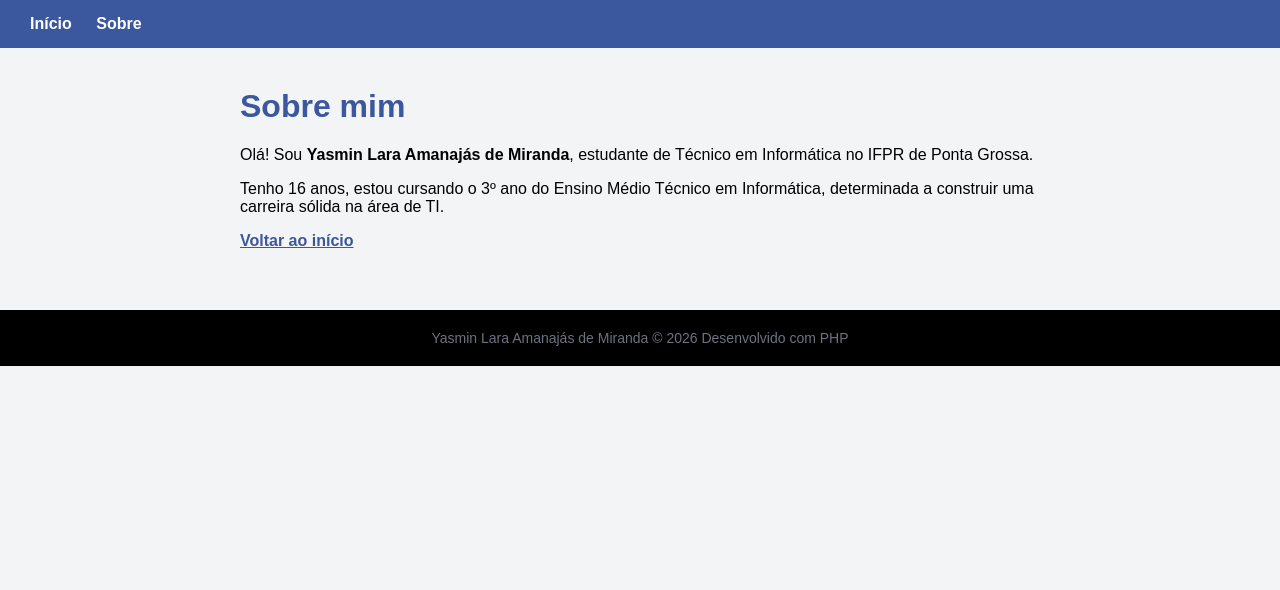
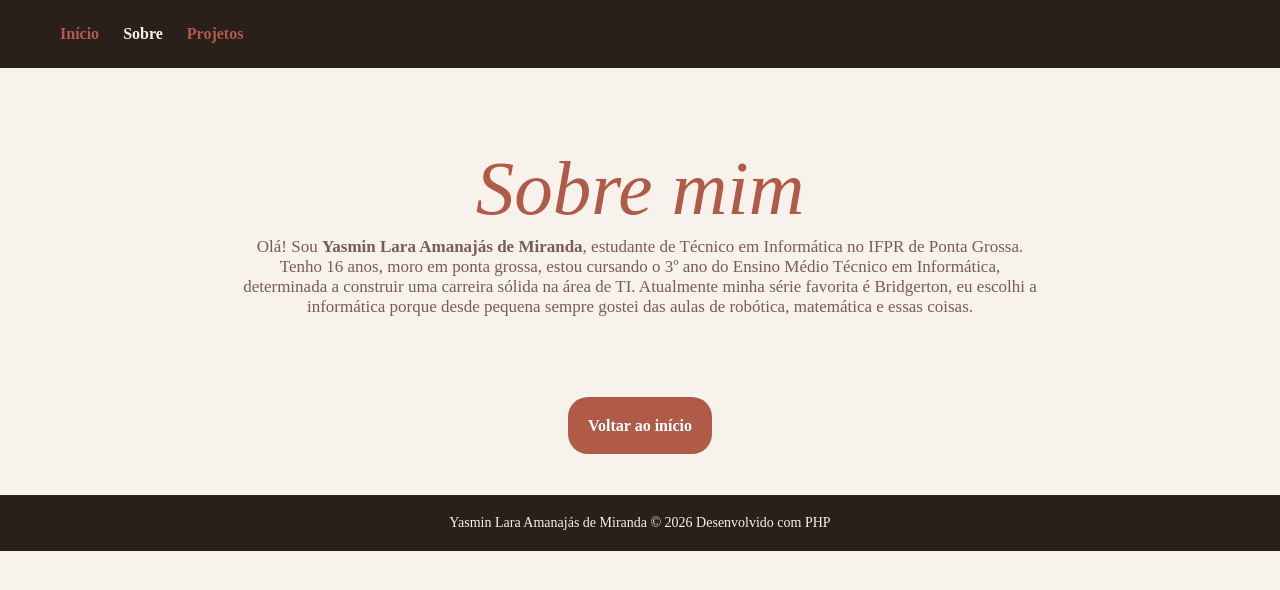
Before and after one commit to yasmirandaa/2026-DWII, a PHP site: page /sobre.php in a window 1280 px wide. Shown: the top 590 px of the page. Run offline with PHP 8.4, Linux system fonts and the light colour scheme.

Commit message:
feat: desafio aula03 - portfolio dinamico com PHP

```diff
--- a/01_php-intro/estilo.css
+++ b/01_php-intro/estilo.css
@@ -1,27 +1,95 @@
+:root {
+    --white: #ffffff;
+    --cream: #f7f2ec;
+    --blush: #e8c9bf;
+    --rose: #c47a6a;
+    --deep: #2b1f1a;
+    --mid: #7a5c52;
+    --accent: #b05a48;
+    --light-mid: #d4a898;
+}
+* {
+        margin: 0;
+}
 body {
-        font-family: Arial, sans-serif;
-        margin: 0;
-        background: #f3f4f6;
+        background-color: var(--cream);
+        font-family: 'Cormorant Garamond', serif;
 }
-div{
+.inicio {
+        text-align: center;
+        padding: 40px 20px;
         max-width: 800px;
         margin: 40px auto;
-        padding: 0 20px;
+}
+.nav {
+        background: var(--deep);
+        padding: 25px 60px;
+        font-family: 'Cormorant Garamond', serif;
+}
+.container {
+        font-family: 'Cormorant Garamond', serif;
+        background-color: var(--white);
+        border-radius: 20px;
+        color: var(--mid);
+        text-align: center;
+        max-width: 800px;
+        margin: 40px auto;
+        padding: 50px 20px;
+}
+.sobre {
+        max-width: 800px;
+        margin: 40px auto;
+        padding: 40px 20px;
+        padding-bottom: 60px;
+
+}
+.voltar {
+        text-align: center;
+}
+.voltar a {
+        text-decoration: none;
+        font-weight: bold;
+        background-color:var(--accent);
+        padding: 20px;
+        border-radius: 20px;
+        color: var(--white);
+}
+.projetos {
+        max-width: 800px;
+        margin: 40px auto;
+        padding: 70px 20px;
+}
+.inicio p {
+        text-align: center;
+        font-size: 15px;
+        color: var(--mid);
+}
+.sobre p {
+        text-align: center;
+        font-size: 17px;
+        color: var(--mid);
+}
+.projetos p {
+        color: var(--mid);
+}
+h2{
+        font-family: 'Cormorant Garamond', serif;
+        font-size: 30px;
+        margin-bottom: 10px;
+        font-style: italic;
+        color: var(--accent);
 }
 h1{
-        color: #3b579d;
-}
-a{
-        color: #3b579d;
-        font-weight: bold;
-}
-nav {
-        background: #3b579d;
-        padding: 15px 30px;
-        font-family: Arial, sans-serif;
+        text-align: center;
+        font-family: 'Cormorant Garamond', serif;
+        font-size: 77px;
+        font-weight: 300;
+        line-height: 1.05;
+        margin-bottom: 8px;
+        font-style: italic;
+        color: var(--accent);
 }
 nav a {
-        color: white;
         text-decoration: none;
         margin-right: 20px;
         font-weight: bold;
@@ -29,31 +97,15 @@ nav a {
 nav a:hover {
         text-decoration: underline;
 }
-.hero {
-        background: linear-gradient (135deg, #36579d, #2a4080);
-        color: white;
+footer {
+        bottom: 0;
+        background: var(--deep);
+        padding: 20px 80px;
+        align-items: center;
+        justify-content: space-between;
+        font-family: 'Cormorant Garamond', serif;
+        color: var(--cream);
         text-align: center;
-        padding: 60px 20px;
-}
-.hero h1 {
-        font-size: 2.5em;
-        margin-bottom: 10px;
-}
-.hero p {
-        font-size: 1.2em;
-        opacity: 0.9;
-}
-.container {
-        max-width: 800px;
-        margin: 40px auto;
-        padding: 0 20px;
-}
-footer {
-        background: #010000;
-        color: #6b7280;
-        text-align: center;
-        padding: 20px;
         margin-top: 60px;
-        font-family: Arial, sans-serif;
         font-size: 14px;
 }
--- a/01_php-intro/includes/cabecalho.php
+++ b/01_php-intro/includes/cabecalho.php
@@ -3,13 +3,11 @@
 <html lang="pt-br">
 <head>
     <meta charset="UTF-8">
-    <meta name="viewport" content="width=device-width, initial-scale=1.0">
+    <meta name="viewporzt" content="width=device-width, initial-scale=1.0">
+    <link rel="stylesheet" href="estilo.css">
     <title>Cabeçalho</title>
 </head>
 <body>
-    <nav>
-        <a href="index.php"> Início </a>
-        <a href="sobre.php"> Sobre </a>
-    </nav>
+    <?php include 'includes/nav.php'; ?>
 </body>
 </html>
--- /dev/null
+++ b/01_php-intro/includes/nav.php
@@ -0,0 +1,20 @@
+<?php
+  $cor_inicio   = ($pagina_atual === "inicio")   ? "color: #f7f2ec; font-weight: bold;" : "color: #b05a48;;";
+  $cor_sobre    = ($pagina_atual === "sobre")    ? "color: #f7f2ec; font-weight: bold;" : "color: #b05a48;;";
+  $cor_projetos = ($pagina_atual === "projetos") ? "color: #f7f2ec; font-weight: bold;" : "color: #b05a48;;";
+?>
+<!DOCTYPE html>
+<html lang="PT-BR ">
+<head>
+  <meta charset="UTF-8">
+  <meta name="viewport" content="width=device-width, initial-scale=1.0">
+  <title>nav</title>
+</head>
+<body>
+    <nav class="nav">
+      <a href="index.php"    style="<?php echo $cor_inicio; ?>">Início</a>
+      <a href="sobre.php"    style="<?php echo $cor_sobre; ?>">Sobre</a>
+      <a href="projetos.php" style="<?php echo $cor_projetos; ?>">Projetos</a>
+    </nav>
+</body>
+</html>
--- a/01_php-intro/sobre.php
+++ b/01_php-intro/sobre.php
@@ -1,7 +1,7 @@
 <?php
     $nome = "Yasmin Lara Amanajás de Miranda";
-    $pagina_atual = "sobre";
-?>
+        $pagina_atual = "sobre";
+        ?>
 <!DOCTYPE html>
 <html lang="pt-BR">
 <head>
@@ -13,17 +13,22 @@
 <body>
     <?php include 'includes/cabecalho.php'; ?>
 
-    <div>
+
+    <div class="sobre">
         <h1> Sobre mim</h1>
         <p>Olá! Sou <strong><?php echo $nome; ?></strong>, estudante de
         Técnico em Informática no IFPR de Ponta Grossa.</p>
-        <p> Tenho 16 anos,
+        <p> Tenho 16 anos, moro em ponta grossa,
             estou cursando o 3º ano do Ensino Médio Técnico em Informática,
             determinada a construir uma carreira
-            sólida na área de TI.</p>
+            sólida na área de TI.
+            Atualmente minha série favorita é Bridgerton,
+            eu escolhi a informática porque desde pequena
+            sempre gostei das aulas de robótica, matemática e essas coisas.</p>
+    </div>
+    <div class="voltar">
         <a href="index.php"> Voltar ao início</a>
     </div>
-
     <?php include 'includes/rodape.php'; ?>
 </body>
 </html>
```
Also changed, not shown: 01_php-intro/index.php (+5 -4 lines), 01_php-intro/projetos.php (added, +27 -0 lines).
